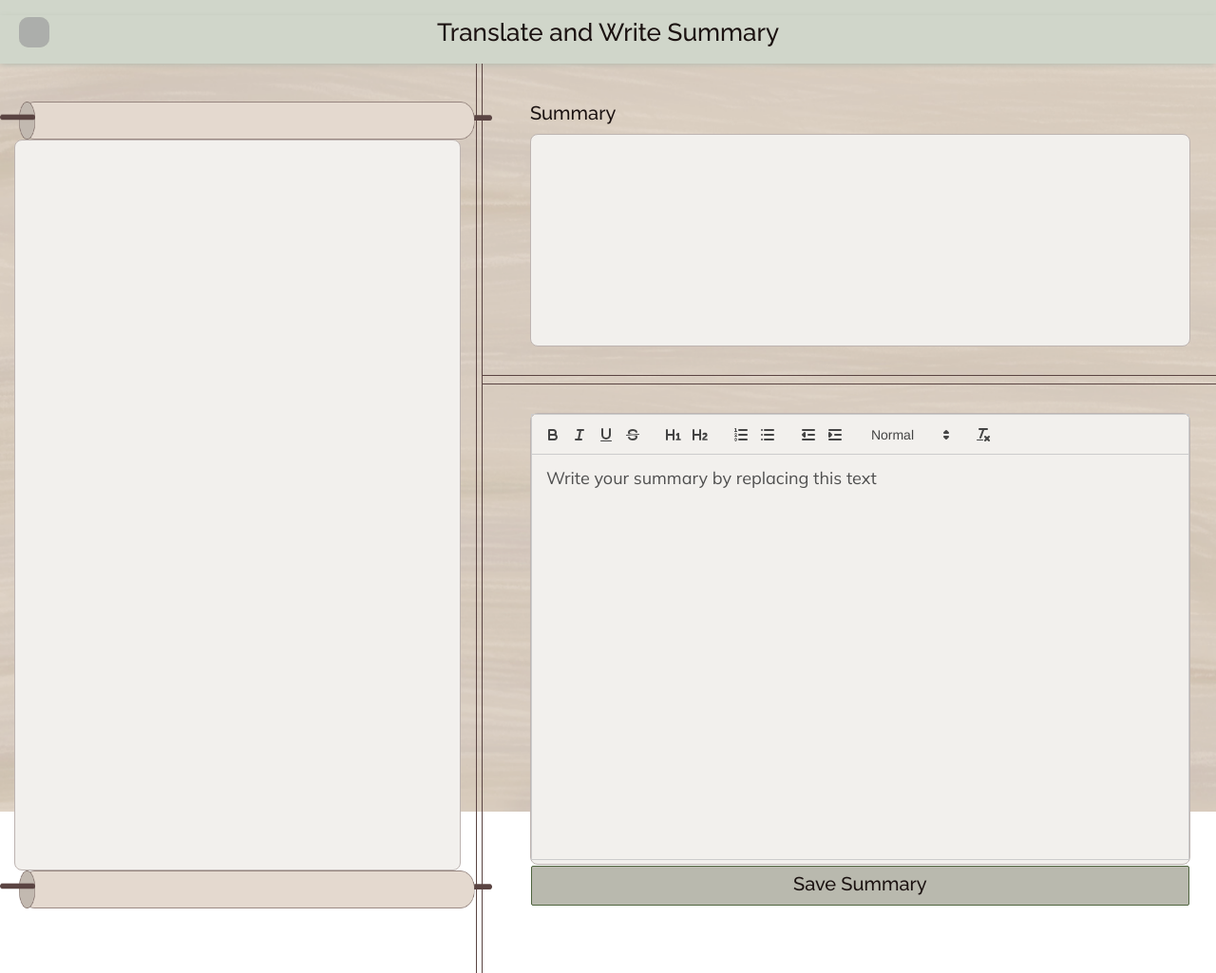
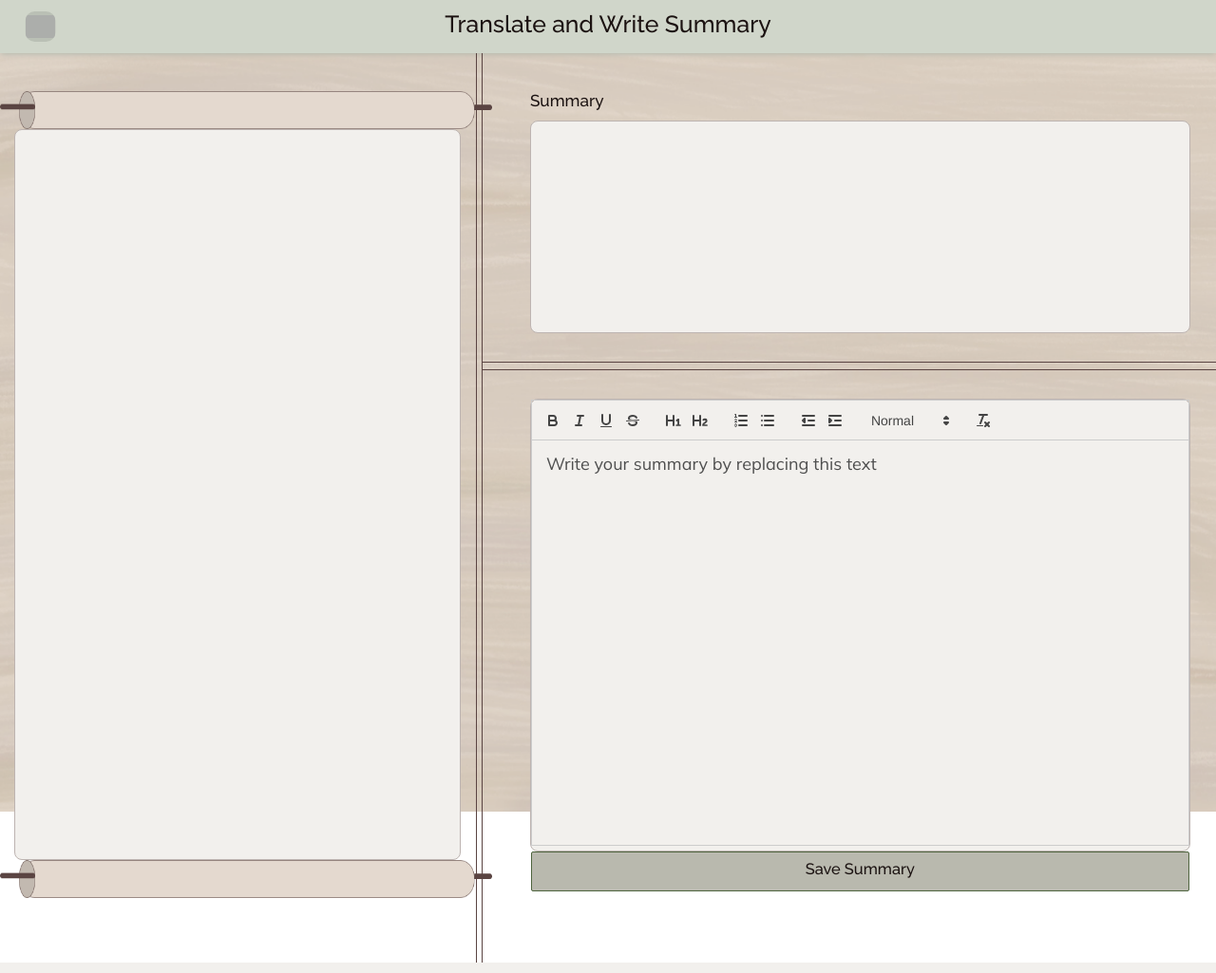
Before and after one commit to NicholasJJ/cs160finalfrontend, a Django app: page /coloring/write_summary in a window 1280 px wide. Shown: the whole page at 95% size. Run offline with Django 3.2, Linux system fonts and the light colour scheme; some libraries are stand-ins or nearby versions; grey boxes are pictures that could not be loaded.

Commit message:
modified write_summary style

```diff
--- a/coloring/templates/coloring/add_story.html
+++ b/coloring/templates/coloring/add_story.html
@@ -83,11 +83,13 @@
 		    background-image: url("/static/images/arrow_back_black_48dp.svg");
 		    background-position: center;
 		    background-repeat: no-repeat;
+				background-size: contain;
 				opacity: 0.7;
 				background-color: #b2b8ad;
 				border: 1px hidden;
 				text-align: center;
 				border-radius: 10px;
+				z-index: 1;
 			}
 
 		  #back:hover {
@@ -96,6 +98,8 @@
 		    background-image: url("/static/images/arrow_back_black_48dp.svg");
 		    background-position: center;
 		    background-repeat: no-repeat;
+				background-size: contain;
+				z-index: 1;
 		  }
 
 			#back:focus {
--- a/coloring/templates/coloring/genre.html
+++ b/coloring/templates/coloring/genre.html
@@ -85,11 +85,13 @@
 	    background-image: url("/static/images/arrow_back_black_48dp.svg");
 	    background-position: center;
 	    background-repeat: no-repeat;
+      background-size: contain;
 			opacity: 0.7;
 			background-color: #b2b8ad;
 			border: 1px hidden;
 			text-align: center;
 			border-radius: 10px;
+      z-index: 1;
 		}
 
 	  #back:hover {
@@ -98,6 +100,8 @@
 	    background-image: url("/static/images/arrow_back_black_48dp.svg");
 	    background-position: center;
 	    background-repeat: no-repeat;
+      background-size: contain;
+      z-index: 1;
 	  }
 
 		#back:focus {
--- a/coloring/templates/coloring/landing.html
+++ b/coloring/templates/coloring/landing.html
@@ -78,6 +78,8 @@
 			background-image: url("/static/images/help_outline_black_48dp.svg");
 			background-position: center;
 			background-repeat: no-repeat;
+			background-size: contain;
+			z-index: 1;
     }
 
     #instructions:hover {
@@ -86,6 +88,8 @@
 			background-image: url("/static/images/help_outline_black_48dp.svg");
 			background-position: center;
 			background-repeat: no-repeat;
+			background-size: contain;
+			z-index: 1;
     }
 
 		.container {
@@ -133,7 +137,7 @@
     </div>
   </div>
 
-  <div class="row align-items-end" style = "padding: 11.8vh 0.8vw 0 0">
+  <div class="row align-items-end" style = "padding: 11.8vh 0.8vw 0 0; width: 100%; margin: 0px;">
       <div class = "col-11">
       </div>
       <div class="col-1">
--- a/coloring/templates/coloring/language.html
+++ b/coloring/templates/coloring/language.html
@@ -156,11 +156,13 @@
 	    background-image: url("/static/images/arrow_back_black_48dp.svg");
 	    background-position: center;
 	    background-repeat: no-repeat;
+			background-size: contain;
 			opacity: 0.7;
 			background-color: #b2b8ad;
 			border: 1px hidden;
 			text-align: center;
 			border-radius: 10px;
+			z-index: 1;
 		}
 
 	  #back:hover {
@@ -169,6 +171,8 @@
 	    background-image: url("/static/images/arrow_back_black_48dp.svg");
 	    background-position: center;
 	    background-repeat: no-repeat;
+			background-size: contain;
+			z-index: 1;
 	  }
 
 		#back:focus {
--- a/coloring/templates/coloring/preview.html
+++ b/coloring/templates/coloring/preview.html
@@ -74,11 +74,13 @@
 		    background-image: url("/static/images/arrow_back_black_48dp.svg");
 		    background-position: center;
 		    background-repeat: no-repeat;
+				background-size: contain;
 				opacity: 0.7;
 				background-color: #b2b8ad;
 				border: 1px hidden;
 				text-align: center;
 				border-radius: 10px;
+				z-index: 1;
 			}
 
 		  #back:hover {
@@ -87,6 +89,8 @@
 		    background-image: url("/static/images/arrow_back_black_48dp.svg");
 		    background-position: center;
 		    background-repeat: no-repeat;
+				background-size: contain;
+				z-index: 1;
 		  }
 
 			#back:focus {
--- a/coloring/templates/coloring/write_summary.html
+++ b/coloring/templates/coloring/write_summary.html
@@ -35,20 +35,18 @@
         background-size: cover;
       }
 
-      input[type="image"] {
-        border-radius: 10px;
-      }
-
       h1 {
-        font-family: "Raleway";
-        font-size: 26px;
+				font-family: "Raleway";
+				font-size: 3.1vh;
+      	text-align: center;
         font-weight: 500;
         color: #1b1211;
+				margin-top: 0.5vh;
       }
 
       h2 {
-        font-family: "Raleway";
-        font-size: 20px;
+				font-family: "Raleway";
+        font-size: 2.05vh;
         font-weight: 500;
         color: #1b1211;
       }
@@ -83,8 +81,8 @@
 				background-color: #b9b9ae;
 				border: 1px solid #4e643e;
 				border-radius: 2px;
-				padding-top: 6px;
-				padding-bottom: 2px;
+				padding-top: 8px;
+				padding-bottom: 4px;
 				width: 100%;
 				text-align: center;
 			}
@@ -93,41 +91,75 @@
 				background-color: #D4D4CF;
 			}
 
-			.label-bar {
-				margin-top: -50px;
+			/* Back icon source: Google Material Icons - https://fonts.google.com/icons?selected=Material%20Icons%20Outlined%3Aarrow_back%3A */
+			#back {
+				position: absolute;
+				top: 50%;
+				transform: translate(0.9vw,-50%);
+				width: 4vh;
+				height: 4vh;
+		    text-align: center;
+		    background-image: url("/static/images/arrow_back_black_48dp.svg");
+		    background-position: center;
+		    background-repeat: no-repeat;
+				background-size: contain;
+				opacity: 0.7;
+				background-color: #b2b8ad;
+				border: 1px hidden;
 				text-align: center;
-				width: 100%;
-				background-color: #d0d6ca;
-				box-shadow: 0 2px 6px -1px #b2b8ad;
+				border-radius: 10px;
+				z-index: 1;
 			}
 
-      #top-bar {
-        width: 100%;
-        background-color: #d0d6ca;
+		  #back:hover {
+		    background-color: #91998A;
+		    opacity: 0.7;
+		    background-image: url("/static/images/arrow_back_black_48dp.svg");
+		    background-position: center;
+		    background-repeat: no-repeat;
+				background-size: contain;
+				z-index: 1;
+		  }
 
-      }
+			#back:focus {
+				outline: none;
+				border: 1px solid #524b47;
+		  }
 
-			.labels {
-				padding-top: 3px;
-				padding-bottom: 2px;
+			/* Close icon source: Google Material Icons - https://fonts.google.com/icons?selected=Material%20Icons%20Outlined%3Aclose%3A */
+			.close-2 {
+				width: 3.5vh;
+				height: 3.5vh;
+		    text-align: center;
+		    background-image: url("/static/images/close_black_48dp.svg");
+		    background-position: center;
+		    background-repeat: no-repeat;
+				background-size: contain;
+				opacity: 0.7;
+				background-color: #b2b8ad;
+				border: 1px hidden;
 				text-align: center;
-				display: inline-block;
-				margin-bottom: 7px;
+				border-radius: 10px;
+				margin-top: 18px;
+        margin-left: 20px;
+        margin-bottom: 10px;
+				z-index: 1;
 			}
 
-      #back {
-        width: 32px;
-        height: 32px;
-        margin-top: 18px;
-        margin-left: 20px;
-        margin-bottom: 10px;
-        opacity: 0.7;
-				background-color: #b2b8ad;
-      }
+		  .close-2:hover {
+		    background-color: #91998A;
+		    opacity: 0.7;
+		    background-image: url("/static/images/close_black_48dp.svg");
+		    background-position: center;
+		    background-repeat: no-repeat;
+				background-size: contain;
+				z-index: 1;
+		  }
 
-      #back:hover {
-				background-color: #91998A;
-      }
+			.close-2:focus {
+				outline: none;
+				border: 1px solid #524b47;
+		  }
 
       #story {
 				overflow: auto;
@@ -143,6 +175,10 @@
         padding-right: 52px;
         padding-bottom: 42px;
         text-align: left;
+				font-family: "Mulish";
+        font-size: 18px;
+        font-weight: 400;
+        color: #1b1211;
 			}
 
 			.container-fluid {
@@ -180,6 +216,10 @@
         border-radius: 8px;
         margin-left: 50px;
         padding: 30px;
+				font-family: "Mulish";
+        font-size: 18px;
+        font-weight: 400;
+        color: #1b1211;
       }
 
       #line {
@@ -353,20 +365,25 @@
         margin-top: 10px;
         margin-bottom: 15px;
       }
+
+			#sum {
+				font-size: 2.15vh;
+			}
+
     </style>
   </head>
 
   <body>
     <div class="container-fluid">
-  		<div id="top-bar">
-  			<!-- Back icon source: Google Material Icons - https://fonts.google.com/icons?selected=Material%20Icons%20Outlined%3Aarrow_back%3A -->
-  			<input type="image" id="back" src="/static/images/arrow_back_black_48dp.svg"></input>
-  		</div>
-  		<div class="label-bar">
-  		  <div class="labels" id="title">
-          <h1> Translate and Write Summary </h1>
-        </div>
-  		</div>
+			<div class="row align-items-center justify-content-center" style="height: 7vh; background-color: #D0D6CA; box-shadow: 0 2px 6px -1px #b2b8ad; width: 100%; margin: 0px;">
+      <div class = "col-2">
+          <button id="back" onclick="location.href = 'preview'"></button>
+      </div>
+      <div class="col-8" id="title">
+          <h1>Translate and Write Summary</h1>
+      </div>
+      <div class="col-2"></div>
+    </div>
       <div class="row-fluid d-flex justify-content-between">
         <div class="col-xs-6" id="left">
           <div id="scroll-top">
@@ -376,7 +393,7 @@
         </div>
       </div>
       <div class="col-xs-6" id="right">
-        <div id="header"><h2>Summary</h2></div>
+        <div id="header"><h2 id="sum">Summary</h2></div>
         <div id="summary-box"></div>
         <div id="line"></div>
         <div id="wrapper">
@@ -561,7 +576,7 @@
           return
         }
         if (arr[0].value == "") {
-          alert("Please enter the language")
+          alert("Please enter the language of the added section")
           return
         }
         console.log(arr)
```
Also changed, not shown: other parts of coloring/templates/coloring/write_summary.html (+2 -32 lines), coloring/templates/coloring/instructions.html (+6 -2 lines).
